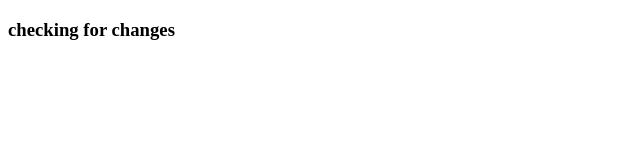
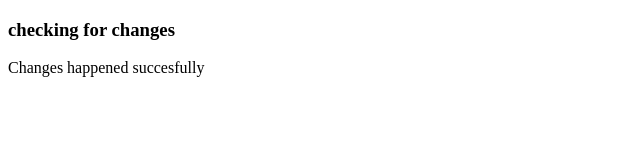
Before and after one commit to KevinBiju2310/gitPractice, a website: page untracked.html in a window 1280 px wide. Shown: the whole page, without its empty margins (0-640 px from the left). Drawn offline with Linux system fonts and the light colour scheme.

Commit message:
added untracked file

```diff
--- a/untracked.html
+++ b/untracked.html
@@ -7,5 +7,7 @@
 </head>
 <body>
     <h3>checking for changes</h3>
+
+    <p>Changes happened succesfully</p>
 </body>
 </html>
```
